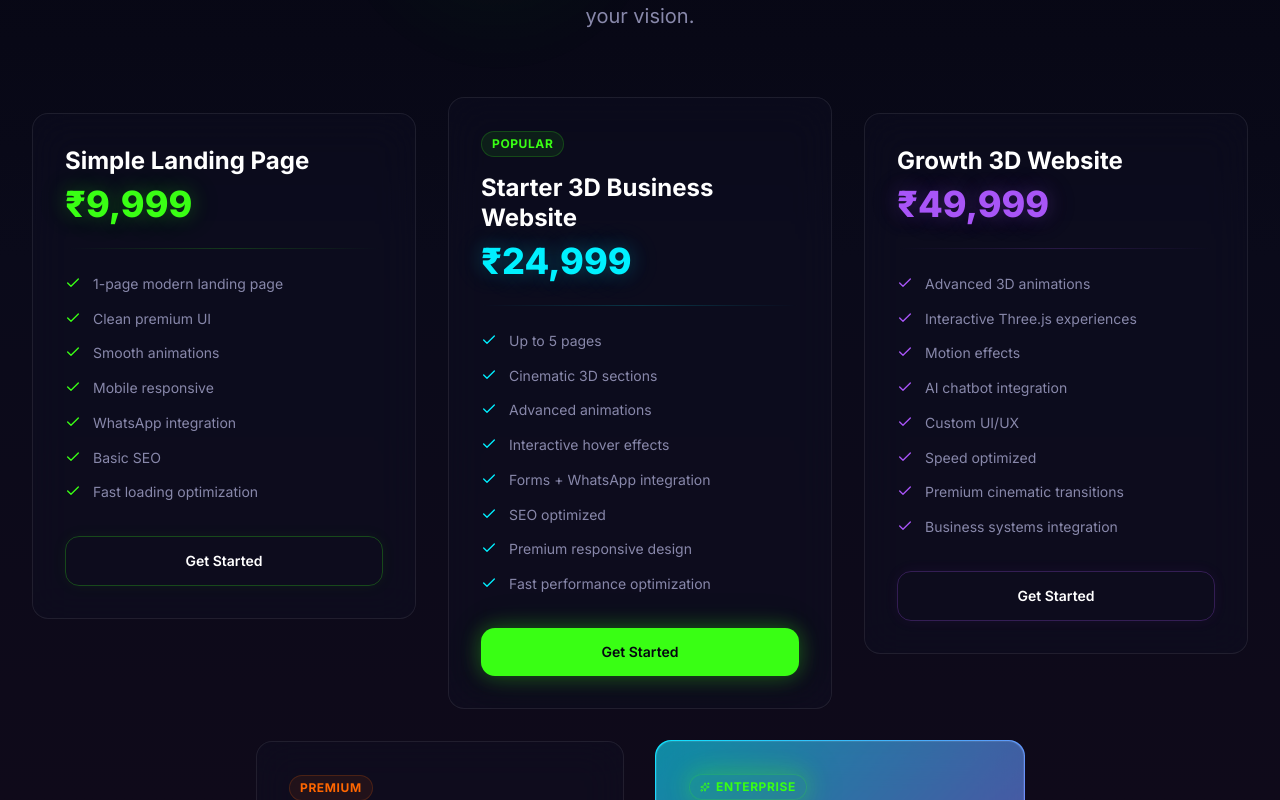
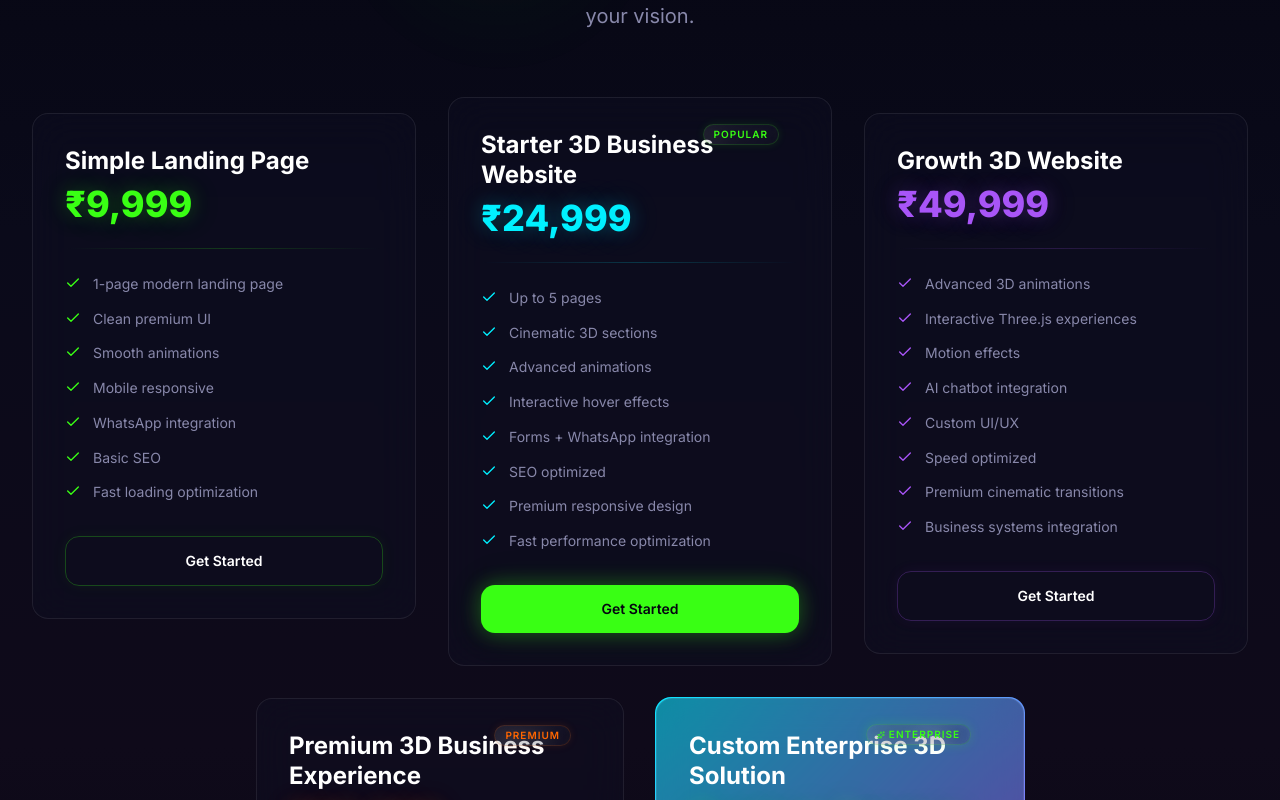
Before and after one commit to Awaken147/subzagency, a Next.js app: page / in a window 1280 px wide. Shown: the part 5660-6460 px from the top of the page. Built offline with nearby package versions, Linux system fonts and the light colour scheme.

Commit message:
a428e3cf-c2c2-4e48-a1d5-f945e866c460

```diff
--- a/src/components/sections/Pricing.tsx
+++ b/src/components/sections/Pricing.tsx
@@ -184,40 +184,52 @@ function PricingCard({
             plan.isEnterprise ? 'z-10' : ''
           } ${plan.scaleUp ? 'sm:pb-10' : ''}`}
         >
-          {/* Badge */}
+          {/* Badge — compact glassmorphism pill, top-right floating */}
           {plan.badge && (
             <motion.div
-              className="mb-4 inline-flex items-center gap-1.5 px-2.5 py-1 rounded-full text-[10px] sm:text-xs font-bold uppercase tracking-wider"
+              className="absolute -top-2.5 right-4 sm:right-5 z-20"
+              initial={{ opacity: 0, y: -8 }}
+              animate={{ opacity: 1, y: 0 }}
+              transition={{ delay: 0.3, duration: 0.5 }}
+            >
+              <motion.div
+                className="inline-flex items-center gap-1 whitespace-nowrap rounded-full px-2.5 py-0.5 text-[9px] sm:text-[10px] font-semibold uppercase tracking-widest"
                 style={{
-                backgroundColor: `${plan.badgeColor}15`,
-                border: `1px solid ${plan.badgeColor}30`,
                   color: plan.badgeColor,
-                boxShadow:
-                  plan.isEnterprise
-                    ? `0 0 15px ${plan.badgeColor}30, 0 0 30px ${plan.badgeColor}15`
-                    : 'none',
+                  backgroundImage: `linear-gradient(135deg, rgba(255,255,255,0.06), rgba(255,255,255,0.02))`,
+                  border: `1px solid ${plan.badgeColor}28`,
+                  boxShadow: `0 0 8px ${plan.badgeColor}18, inset 0 0 6px rgba(255,255,255,0.03)`,
+                  backdropFilter: 'blur(12px)',
+                  WebkitBackdropFilter: 'blur(12px)',
                 }}
                 animate={
                   plan.isEnterprise
                     ? {
                         boxShadow: [
-                        `0 0 15px ${plan.badgeColor}30, 0 0 30px ${plan.badgeColor}15`,
-                        `0 0 25px ${plan.badgeColor}50, 0 0 50px ${plan.badgeColor}25`,
-                        `0 0 15px ${plan.badgeColor}30, 0 0 30px ${plan.badgeColor}15`,
+                          `0 0 8px ${plan.badgeColor}18, inset 0 0 6px rgba(255,255,255,0.03)`,
+                          `0 0 14px ${plan.badgeColor}30, inset 0 0 6px rgba(255,255,255,0.03)`,
+                          `0 0 8px ${plan.badgeColor}18, inset 0 0 6px rgba(255,255,255,0.03)`,
                         ],
                       }
-                  : undefined
+                    : {
+                        boxShadow: [
+                          `0 0 6px ${plan.badgeColor}12, inset 0 0 4px rgba(255,255,255,0.02)`,
+                          `0 0 10px ${plan.badgeColor}22, inset 0 0 4px rgba(255,255,255,0.02)`,
+                          `0 0 6px ${plan.badgeColor}12, inset 0 0 4px rgba(255,255,255,0.02)`,
+                        ],
                       }
-              transition={
-                plan.isEnterprise
-                  ? { duration: 2, repeat: Infinity, ease: 'easeInOut' }
-                  : undefined
                 }
+                transition={{
+                  duration: 3,
+                  repeat: Infinity,
+                  ease: 'easeInOut',
+                }}
               >
                 {plan.isEnterprise && (
-                <Sparkles size={10} className="sm:text-xs" style={{ color: plan.badgeColor }} />
+                  <Sparkles size={8} style={{ color: plan.badgeColor }} />
                 )}
                 {plan.badge}
+              </motion.div>
             </motion.div>
           )}
 
```
Lines whose indentation alone changed are shown as unchanged.
